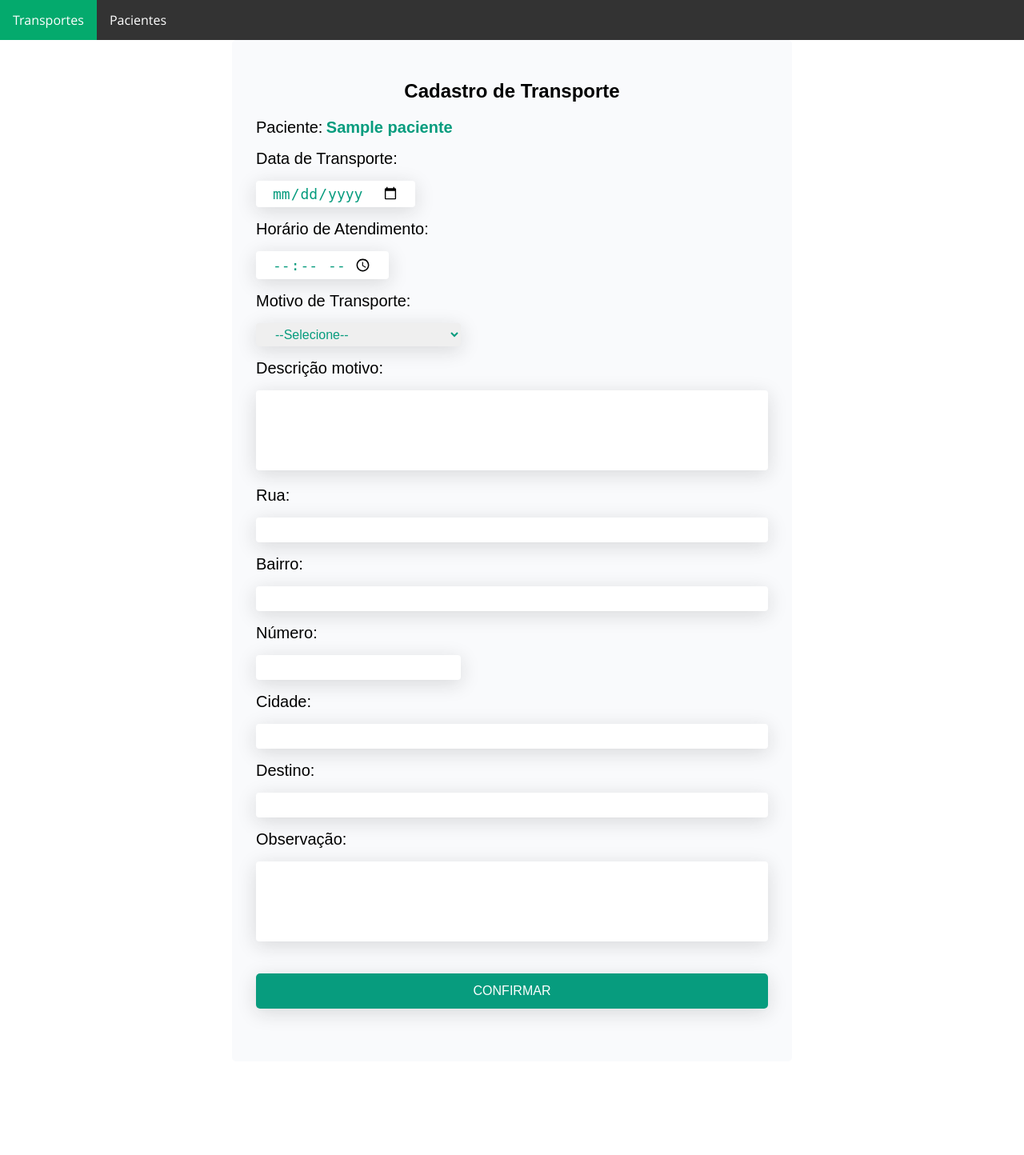
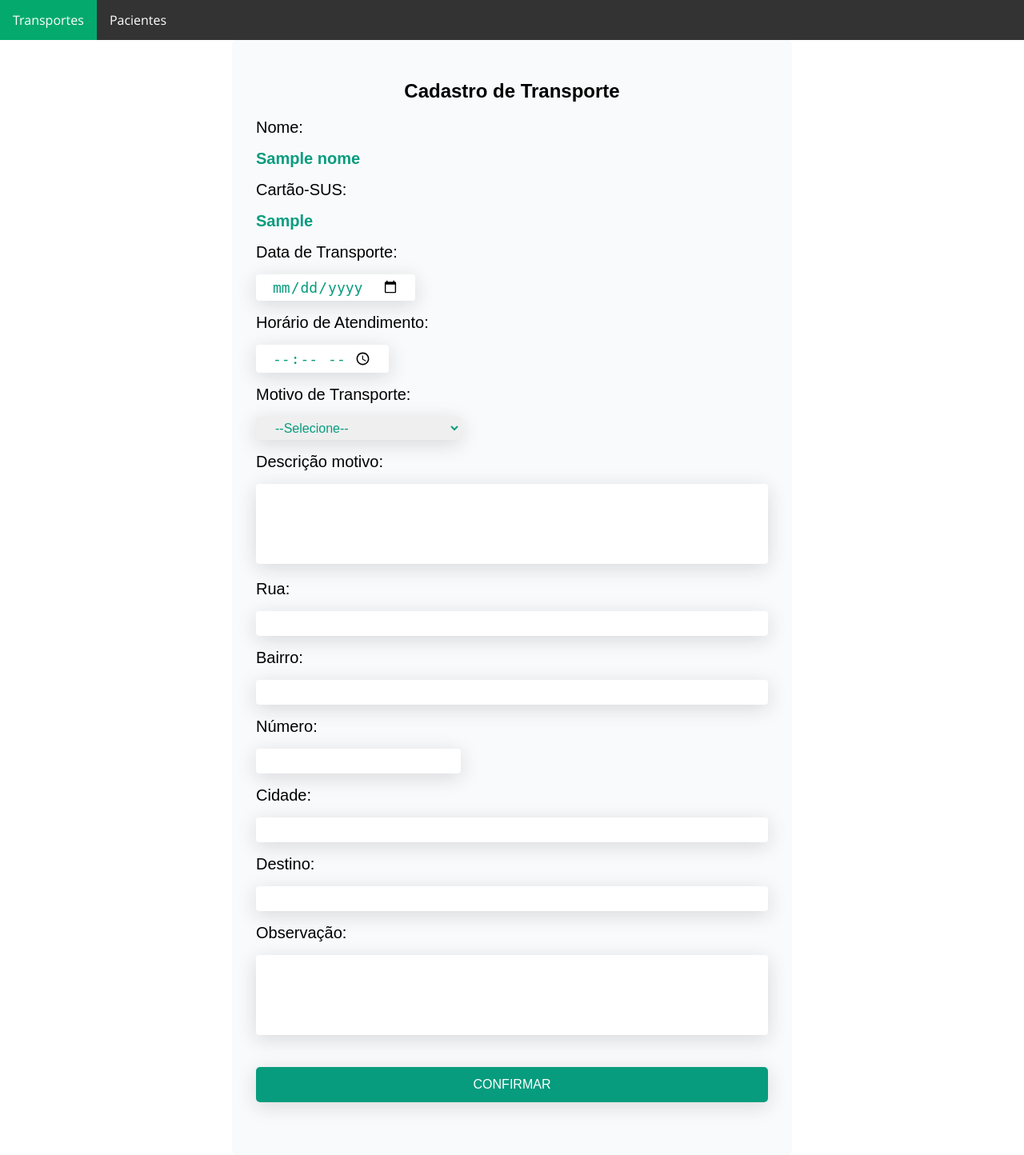
Before and after one commit to LyneCrist/Projeto-de-Integracao-Agendamento, a Django app: template transportes/templates/criar_transporte.html in a window 1280 px wide. Shown: the whole page at 80% size. Before the commit the page ends 1277 px from the top, so only its background shows below. Run offline with Django 5.2, Linux system fonts and the light colour scheme; tables that the repository leaves empty hold one stand-in row (values such as "Sample post"); the template is opened without the code that fills it: values that come from a table or form of the project are taken from there, most other values are stand-ins (such as "Sample title", 1, 10 or a date in 2020); parts of the project's set-up code (start-up, migrations or seed data) failed here and were passed over.

Commit message:
Correção ao visualizar nome de paciente

```diff
--- a/transportes/templates/criar_transporte.html
+++ b/transportes/templates/criar_transporte.html
@@ -15,12 +15,27 @@ Cadastro Transporte
             <h2>Cadastro de Transporte</h2>
         </div>
     </div>
+
     <div class="row">
         <div class="col-5">
-            <label>Paciente:</label>
-            <span class="sub-title-form">{{paciente}}</span>
+            <label>Nome:</label>
         </div>
     </div>
+
+    <div class="row">
+        <div class="col-5">
+            <span class="sub-title-form">{{nome}}</span>
+        </div>
+    </div>
+    <div class="row">
+        <label>Cartão-SUS:</label>
+    </div>
+    <div class="row">
+        <div class="col-5">
+            <span class="sub-title-form">{{cod_sus}}</span>
+        </div>
+    </div>
+
     {% for field in form %}
 
     <div class="row">
--- a/transportes/templates/paciente_transportes.html
+++ b/transportes/templates/paciente_transportes.html
@@ -11,7 +11,7 @@ Lista Transportes
 <form action="" method="get" class="form_row_list">
 
     <div class="row">
-        <h3>{{ paciente }}</h3>
+        <h3>{{ nome }}</h3>
     </div>
 
     <div class="row">
```
Also changed, not shown: pacientes/views.py (+3 -9 lines), transportes/views.py (+4 -3 lines).
